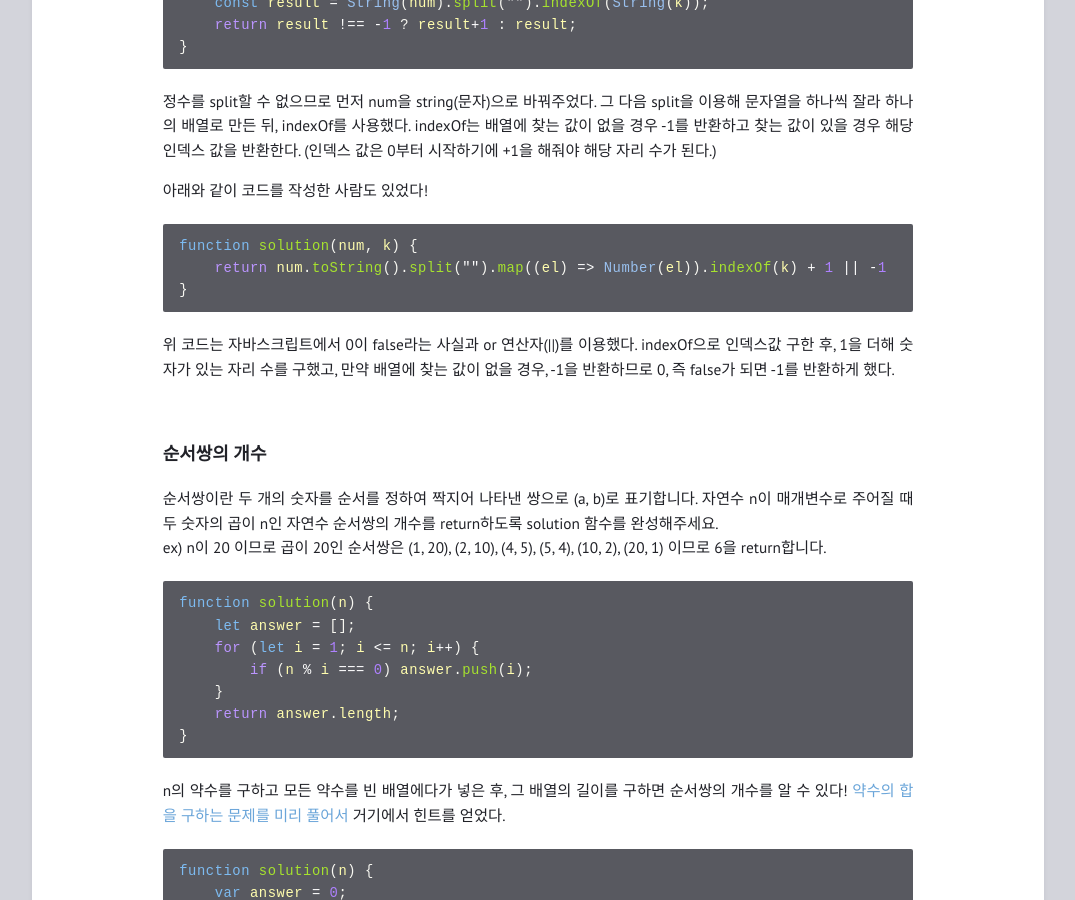
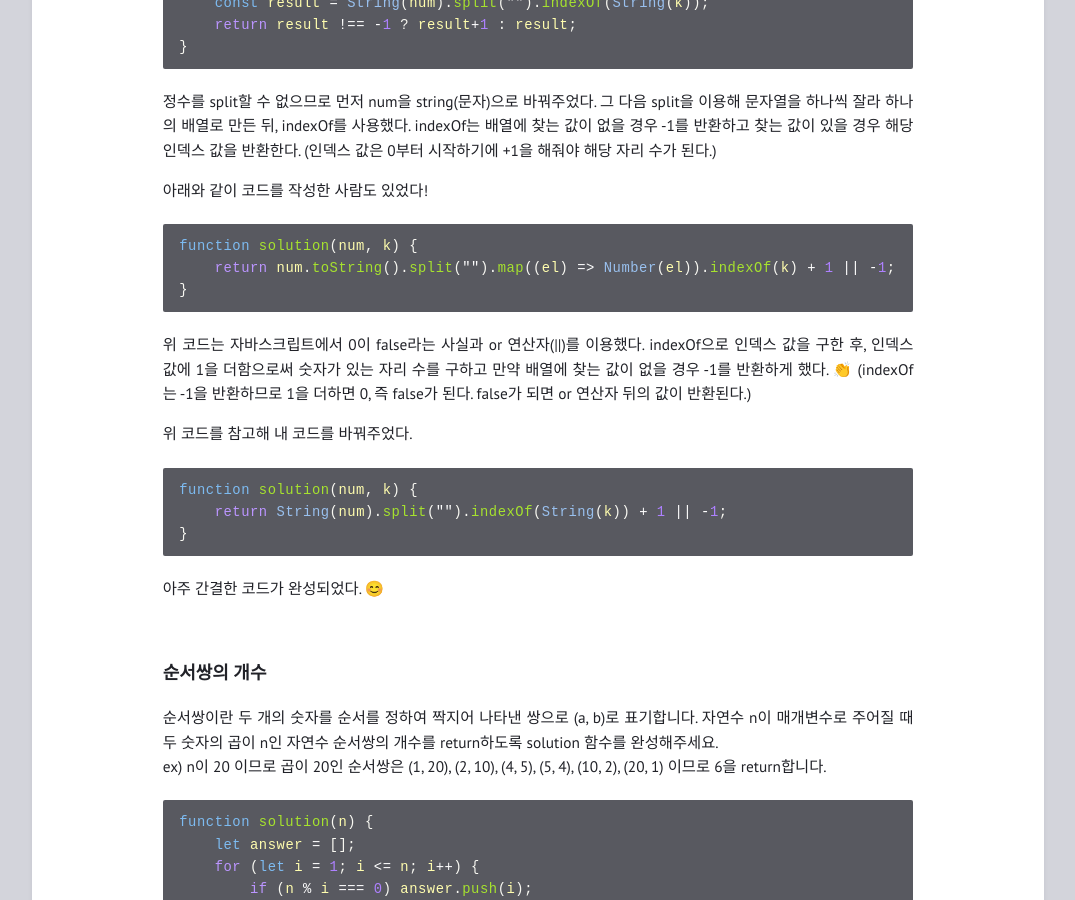
Before and after one commit to feb-dain/feb-dain.github.io, a Jekyll site: the page built from _posts/2022-10-22-minimum_index-of_the-number-of-ordered-pairs.md, in a window 1280 px wide and 900 px high, scrolled down 1182 px. Shown: the whole window, without its empty margins (102-1177 px from the left). Built offline with Jekyll 4.4.1, drawn with Linux system fonts in a browser that asks for light colours; comment, search, counter and statistics services are not loaded.

Commit message:
Update 2022-10-22-minimum_index-of_the-number-of-ordered-pairs.md

````diff
--- a/_posts/2022-10-22-minimum_index-of_the-number-of-ordered-pairs.md
+++ b/_posts/2022-10-22-minimum_index-of_the-number-of-ordered-pairs.md
@@ -63,12 +63,21 @@ indexOf는 배열에 찾는 값이 없을 경우 -1를 반환하고 찾는 값
 아래와 같이 코드를 작성한 사람도 있었다!
 ```jsx
 function solution(num, k) {
-    return num.toString().split("").map((el) => Number(el)).indexOf(k) + 1 || -1
+    return num.toString().split("").map((el) => Number(el)).indexOf(k) + 1 || -1;
 }
 ```
 위 코드는 자바스크립트에서 0이 false라는 사실과 or 연산자(||)를 이용했다.
-indexOf으로 인덱스값 구한 후, 1을 더해 숫자가 있는 자리 수를 구했고,
-만약 배열에 찾는 값이 없을 경우, -1을 반환하므로 0, 즉 false가 되면 -1를 반환하게 했다.
+indexOf으로 인덱스 값을 구한 후, 인덱스 값에 1을 더함으로써
+숫자가 있는 자리 수를 구하고 만약 배열에 찾는 값이 없을 경우 -1를 반환하게 했다. 👏
+(indexOf는 -1을 반환하므로 1을 더하면 0, 즉 false가 된다. false가 되면 or 연산자 뒤의 값이 반환된다.)
+
+위 코드를 참고해 내 코드를 바꿔주었다.
+```jsx
+function solution(num, k) {
+    return String(num).split("").indexOf(String(k)) + 1 || -1;
+}
+```
+아주 간결한 코드가 완성되었다. 😊
 
 <br>
 
````
